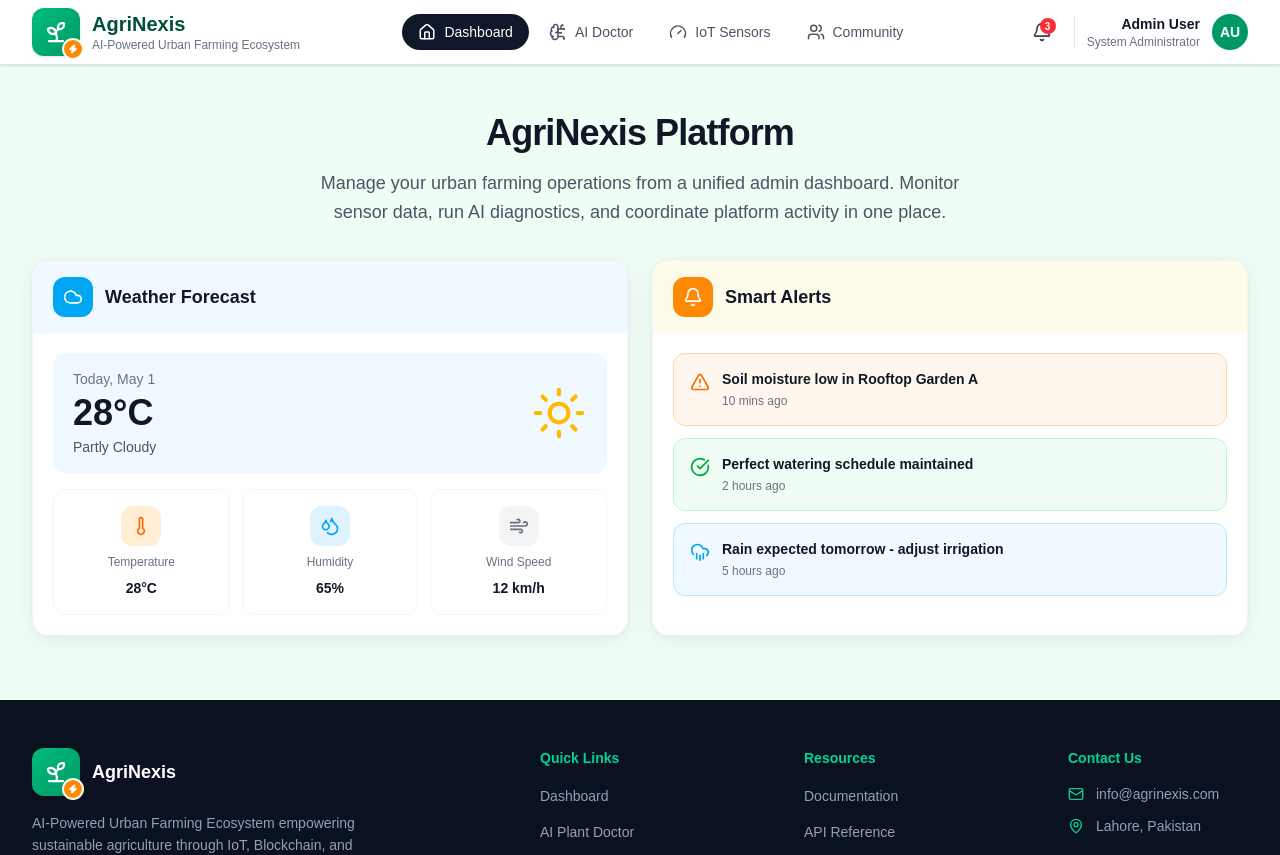
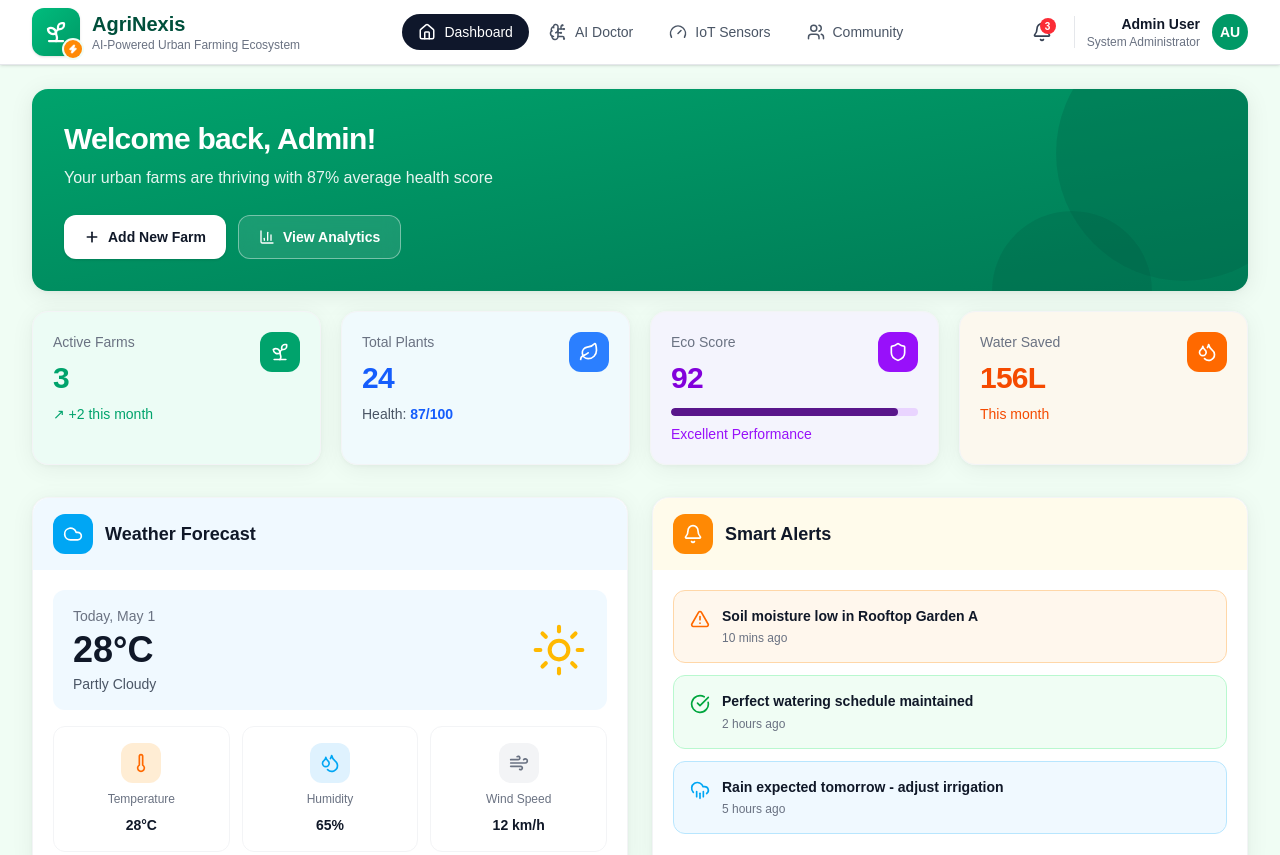
Before and after one commit to afzazulfiqar76/AgriNexis, a React (Vite) app in the folder client/: page / in a window 1280 px wide. Shown: the top 855 px of the page. Built offline with nearby package versions, Linux system fonts and the light colour scheme.

Commit message:
Refactor HomePage to use DashboardHeroSection component. Remove static content and streamline layout for improved user experience.

```diff
--- /dev/null
+++ b/client/src/components/home/DashboardHeroSection.jsx
@@ -0,0 +1,19 @@
+import { DashboardStatsGrid } from '@/components/home/DashboardStatsGrid'
+import { WelcomeBanner } from '@/components/home/WelcomeBanner'
+
+export function DashboardHeroSection() {
+  return (
+    <section
+      aria-labelledby="dashboard-hero-heading"
+      className="mx-auto max-w-7xl px-4 pb-8 pt-6 sm:px-6 lg:px-8"
+    >
+      <h2 id="dashboard-hero-heading" className="sr-only">
+        Dashboard overview
+      </h2>
+      <div className="space-y-5">
+        <WelcomeBanner />
+        <DashboardStatsGrid />
+      </div>
+    </section>
+  )
+}
--- /dev/null
+++ b/client/src/components/home/DashboardStatCard.jsx
@@ -0,0 +1,68 @@
+import { cn } from '@/utils/cn'
+
+export function DashboardStatCard({
+  label,
+  value,
+  footer,
+  footerClassName,
+  footerHighlightClassName,
+  cardClassName,
+  valueClassName,
+  icon,
+  iconClassName,
+  progress,
+  progressClassName,
+  progressTrackClassName,
+}) {
+  return (
+    <article
+      className={cn(
+        'relative overflow-hidden rounded-2xl border border-gray-100 p-5 shadow-[0_4px_24px_rgba(0,0,0,0.06),0_1px_4px_rgba(0,0,0,0.04)]',
+        cardClassName,
+      )}
+    >
+      <span
+        className={cn(
+          'absolute right-5 top-5 flex size-10 items-center justify-center rounded-xl',
+          iconClassName,
+        )}
+      >
+        {icon}
+      </span>
+
+      <p className="text-sm text-gray-500">{label}</p>
+      <p className={cn('mt-2 text-3xl font-bold tracking-tight', valueClassName)}>
+        {value}
+      </p>
+
+      {progress != null && (
+        <div
+          className={cn('mt-3 h-2 overflow-hidden rounded-full', progressTrackClassName)}
+          role="progressbar"
+          aria-valuenow={progress}
+          aria-valuemin={0}
+          aria-valuemax={100}
+          aria-label={`${label} progress`}
+        >
+          <div
+            className={cn('h-full rounded-full transition-all', progressClassName)}
+            style={{ width: `${progress}%` }}
+          />
+        </div>
+      )}
+
+      {footer && (
+        <p className={cn('mt-2 text-sm', footerClassName)}>
+          {typeof footer === 'object' && footer !== null ? (
+            <>
+              {footer.prefix}
+              <span className={footerHighlightClassName}>{footer.highlight}</span>
+            </>
+          ) : (
+            footer
+          )}
+        </p>
+      )}
+    </article>
+  )
+}
--- /dev/null
+++ b/client/src/components/home/DashboardStatsGrid.jsx
@@ -0,0 +1,38 @@
+import { Droplets, Leaf, Shield, Sprout } from 'lucide-react'
+import { DashboardStatCard } from '@/components/home/DashboardStatCard'
+import { DASHBOARD_STATS } from '@/constants/dashboardStats'
+
+const STAT_ICONS = {
+  sprout: Sprout,
+  leaf: Leaf,
+  shield: Shield,
+  droplets: Droplets,
+}
+
+export function DashboardStatsGrid() {
+  return (
+    <div className="grid grid-cols-1 gap-5 sm:grid-cols-2 xl:grid-cols-4">
+      {DASHBOARD_STATS.map((stat) => {
+        const Icon = STAT_ICONS[stat.icon]
+
+        return (
+          <DashboardStatCard
+            key={stat.id}
+            label={stat.label}
+            value={stat.value}
+            footer={stat.footer}
+            footerClassName={stat.footerClassName}
+            footerHighlightClassName={stat.footerHighlightClassName}
+            cardClassName={stat.cardClassName}
+            valueClassName={stat.valueClassName}
+            icon={<Icon className="size-5" strokeWidth={2} aria-hidden="true" />}
+            iconClassName={stat.iconClassName}
+            progress={stat.progress}
+            progressClassName={stat.progressClassName}
+            progressTrackClassName={stat.progressTrackClassName}
+          />
+        )
+      })}
+    </div>
+  )
+}
--- /dev/null
+++ b/client/src/components/home/WelcomeBanner.jsx
@@ -0,0 +1,42 @@
+import { BarChart3, Plus } from 'lucide-react'
+
+export function WelcomeBanner() {
+  return (
+    <article className="relative overflow-hidden rounded-2xl bg-gradient-to-br from-primary to-emerald-700 p-6 shadow-[0_4px_24px_rgba(0,0,0,0.08),0_1px_4px_rgba(0,0,0,0.04)] sm:p-8">
+      <div
+        aria-hidden="true"
+        className="pointer-events-none absolute -right-16 -top-16 size-64 rounded-full bg-emerald-800/30"
+      />
+      <div
+        aria-hidden="true"
+        className="pointer-events-none absolute -bottom-20 right-24 size-40 rounded-full bg-emerald-900/20"
+      />
+
+      <div className="relative z-10 max-w-2xl">
+        <h1 className="text-2xl font-bold tracking-tight text-white sm:text-3xl">
+          Welcome back, Admin!
+        </h1>
+        <p className="mt-2 text-sm leading-relaxed text-white/90 sm:text-base">
+          Your urban farms are thriving with 87% average health score
+        </p>
+
+        <div className="mt-6 flex flex-wrap gap-3">
+          <button
+            type="button"
+            className="inline-flex h-11 items-center gap-2 rounded-xl bg-white px-5 text-sm font-semibold text-gray-900 shadow-sm transition-colors hover:bg-gray-50 focus:outline-none focus-visible:ring-2 focus-visible:ring-white/50"
+          >
+            <Plus className="size-4" strokeWidth={2.5} aria-hidden="true" />
+            Add New Farm
+          </button>
+          <button
+            type="button"
+            className="inline-flex h-11 items-center gap-2 rounded-xl border border-white/40 bg-white/10 px-5 text-sm font-semibold text-white backdrop-blur-sm transition-colors hover:bg-white/20 focus:outline-none focus-visible:ring-2 focus-visible:ring-white/50"
+          >
+            <BarChart3 className="size-4" strokeWidth={2} aria-hidden="true" />
+            View Analytics
+          </button>
+        </div>
+      </div>
+    </article>
+  )
+}
--- /dev/null
+++ b/client/src/constants/dashboardStats.js
@@ -0,0 +1,50 @@
+export const DASHBOARD_STATS = [
+  {
+    id: 'active-farms',
+    label: 'Active Farms',
+    value: '3',
+    footer: '↗ +2 this month',
+    footerClassName: 'text-primary font-medium',
+    cardClassName: 'bg-emerald-50/80',
+    valueClassName: 'text-primary',
+    icon: 'sprout',
+    iconClassName: 'bg-primary text-white',
+  },
+  {
+    id: 'total-plants',
+    label: 'Total Plants',
+    value: '24',
+    footer: { prefix: 'Health: ', highlight: '87/100' },
+    footerClassName: 'text-gray-600',
+    footerHighlightClassName: 'font-semibold text-blue-600',
+    cardClassName: 'bg-sky-50/80',
+    valueClassName: 'text-blue-600',
+    icon: 'leaf',
+    iconClassName: 'bg-blue-500 text-white',
+  },
+  {
+    id: 'eco-score',
+    label: 'Eco Score',
+    value: '92',
+    footer: 'Excellent Performance',
+    footerClassName: 'text-purple-600 font-medium',
+    cardClassName: 'bg-violet-50/80',
+    valueClassName: 'text-purple-700',
+    icon: 'shield',
+    iconClassName: 'bg-purple-600 text-white',
+    progress: 92,
+    progressClassName: 'bg-purple-900',
+    progressTrackClassName: 'bg-purple-200',
+  },
+  {
+    id: 'water-saved',
+    label: 'Water Saved',
+    value: '156L',
+    footer: 'This month',
+    footerClassName: 'text-orange-600 font-medium',
+    cardClassName: 'bg-orange-50/80',
+    valueClassName: 'text-orange-600',
+    icon: 'droplets',
+    iconClassName: 'bg-orange-500 text-white',
+  },
+]
--- a/client/src/pages/public/HomePage.jsx
+++ b/client/src/pages/public/HomePage.jsx
@@ -1,20 +1,10 @@
+import { DashboardHeroSection } from '@/components/home/DashboardHeroSection'
 import { HomeInsightsSection } from '@/components/home/HomeInsightsSection'
 
 export function HomePage() {
   return (
     <div className="bg-base-200">
-      <section className="px-4 pb-8 pt-12 text-center sm:px-6 lg:px-8">
-        <div className="mx-auto max-w-2xl">
-          <h1 className="text-3xl font-bold tracking-tight text-gray-900 sm:text-4xl">
-            AgriNexis Platform
-          </h1>
-          <p className="mt-4 text-base leading-relaxed text-gray-600 sm:text-lg">
-            Manage your urban farming operations from a unified admin dashboard. Monitor
-            sensor data, run AI diagnostics, and coordinate platform activity in one place.
-          </p>
-        </div>
-      </section>
-
+      <DashboardHeroSection />
       <HomeInsightsSection />
     </div>
   )
```
